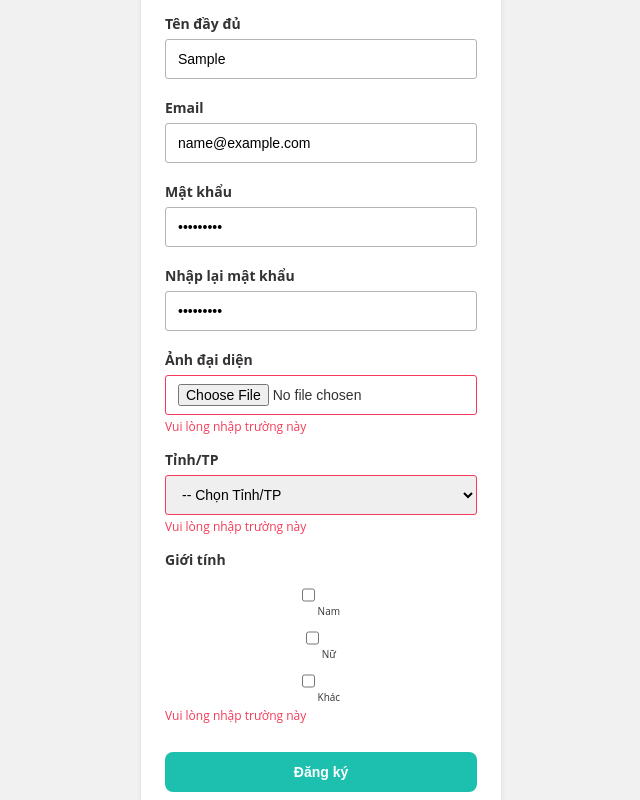
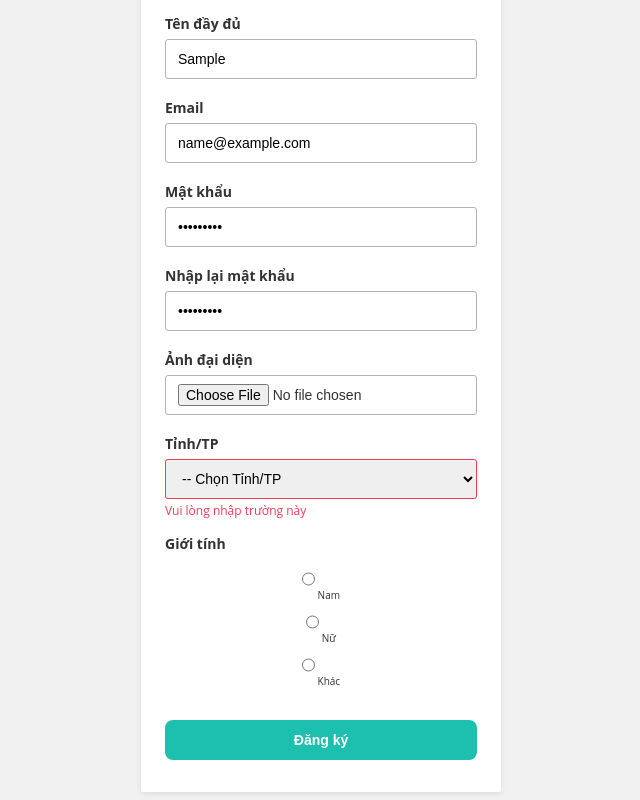
Before and after one commit to dat-dvt/Form_validation_library, a plain HTML site: page index.html in a window 1280 px wide. Both pictures are taken after typing "Sample", "name@example.com", "Sample123", "Sample123" into the empty fields and a click on the button "Đăng ký". Shown: the part 144-944 px from the top of the page, without its empty margins (319-959 px from the left). Drawn offline with Linux system fonts and the light colour scheme.

Commit message:
Update method 1

```diff
--- a/index.html
+++ b/index.html
@@ -61,15 +61,15 @@
                 <div class="form-group">
                     <label for="password_confirmation" class="form-label">Giới tính</label>
                     <div>
-                        <input name="gender" type="checkbox" value="male" class="form-control">
+                        <input name="gender" type="radio" value="male" class="form-control">
                         Nam
                     </div>
                     <div>
-                        <input name="gender" type="checkbox" value="female" class="form-control">
+                        <input name="gender" type="radio" value="female" class="form-control">
                         Nữ
                     </div>
                     <div>
-                        <input name="gender" type="checkbox" value="other" class="form-control">
+                        <input name="gender" type="radio" value="other" class="form-control">
                         Khác
                     </div>
                     <span class="form-message"></span>
@@ -86,13 +86,13 @@
                 formGroupSelector: '.form-group',
                 errorSelector: '.form-message',
                 rules: [
-                    Validator.isRequired('#fullname', 'Vui lòng nhập tên đầy đủ của bạn'),
-                    Validator.isEmail('#email'),
-                    Validator.minLength('#password', 1),
-                    Validator.isRequired('#password_confirmation'),
+                    // Validator.isRequired('#fullname', 'Vui lòng nhập tên đầy đủ của bạn'),
+                    // Validator.isEmail('#email'),
+                    // Validator.minLength('#password', 1),
+                    // Validator.isRequired('#password_confirmation'),
                     Validator.isRequired('#province'),
-                    Validator.isRequired('#avatar'),
-                    Validator.isRequired('input[name="gender"]'),
+                    // Validator.isRequired('#avatar'),
+                    // Validator.isRequired('input[name="gender"]'),
                     Validator.isConfirmed('#password_confirmation', function () {
                         return document.querySelector('#form-1 #password').value;
                     }, 'Mật khẩu nhập lại không chính xác')
--- a/validator.js
+++ b/validator.js
@@ -81,8 +81,13 @@ function Validator(options) {
                             break;
                         case 'checkbox':
                             if(!input.matches(':checked')) {
-                                values[input.name] = '';
-                                return values;
+                                if(!input.matches(':checked')) {
+                                    if(!values[input.name]) {
+                                        values[input.name] = '';
+                                    }
+                                    return values;
+                                }
+
                             }
                             if(!Array.isArray(values[input.name])) {
                                 values[input.name] = [];
@@ -127,7 +132,11 @@ function Validator(options) {
                 if(inputElement) {
                     //Xử lý trường hợp blur khỏi input
                     inputElement.onblur = function () {
-                        validate(inputElement, rule)
+                        validate(inputElement, rule);
+                    }
+
+                    inputElement.onchange = function () {
+                        validate(inputElement, rule);
                     }
 
 
@@ -151,7 +160,7 @@ Validator.isRequired = function (selector, message) {
     return {
         selector,
         test: function (value) {
-            return value ? undefined : message || 'Vui lòng nhập trường này';
+            return value !== null && value.toString().trim() ? undefined : message || 'Vui lòng nhập trường này';
         }
     }
 }
```
